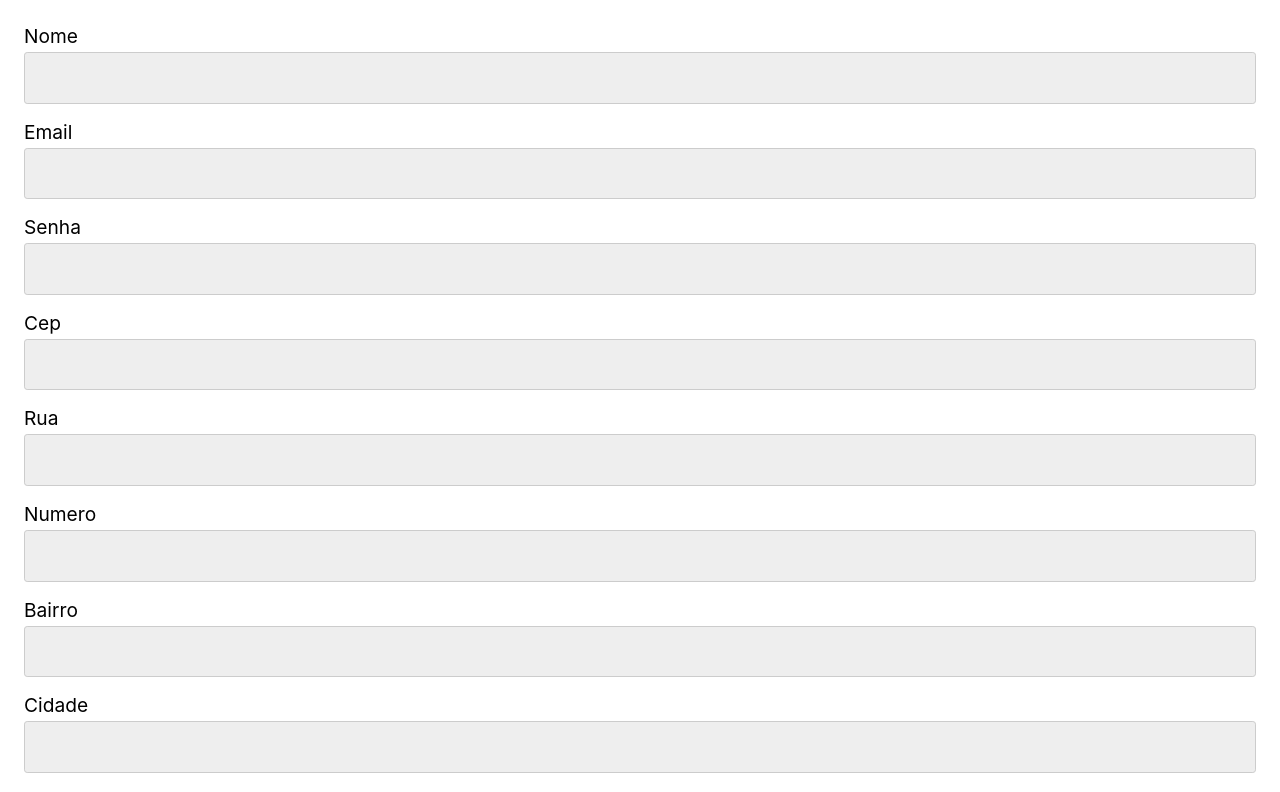
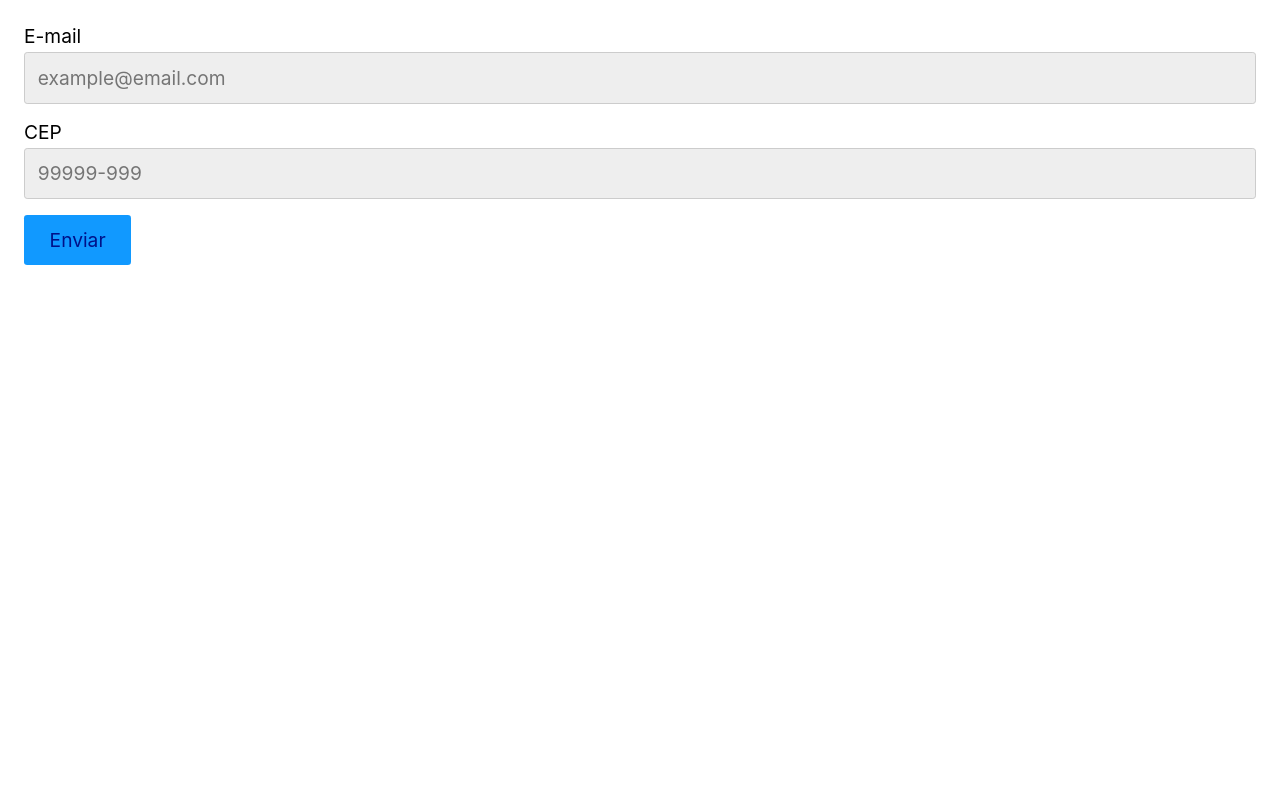
Before and after one commit to AysllaGomes/react-hooks, a React (Create React App) app: page / in a window 1280 px wide. Shown: the top 792 px of the page. Built offline with nearby package versions, Linux system fonts and the light colour scheme.

Commit message:
[ADD] Componentizando o Formulário

```diff
--- a/src/App.js
+++ b/src/App.js
@@ -1,91 +1,39 @@
 import React from 'react';
-
-const formFields = [
-  {
-    id: 'nome',
-    label: 'Nome',
-    type: 'text',
-  },
-  {
-    id: 'email',
-    label: 'Email',
-    type: 'email',
-  },
-  {
-    id: 'senha',
-    label: 'Senha',
-    type: 'password',
-  },
-  {
-    id: 'cep',
-    label: 'Cep',
-    type: 'text',
-  },
-  {
-    id: 'rua',
-    label: 'Rua',
-    type: 'text',
-  },
-  {
-    id: 'numero',
-    label: 'Numero',
-    type: 'text',
-  },
-  {
-    id: 'bairro',
-    label: 'Bairro',
-    type: 'text',
-  },
-  {
-    id: 'cidade',
-    label: 'Cidade',
-    type: 'text',
-  },
-  {
-    id: 'estado',
-    label: 'Estado',
-    type: 'text',
-  },
-];
+import Input from './Form/Input';
+import useForm from './Hooks/useForm';
 
 const App = () => {
-  const [form, setForm] = React.useState(
-    formFields.reduce((accumulator, currentValue) => {
-      return { ...accumulator, [currentValue.id]: '' };
-    }, {}),
-  );
-
-  const [response, setResponse] = React.useState(null);
+  const cep = useForm('cep');
+  const email = useForm('email');
 
   function handleSubmit(event) {
     event.preventDefault();
-    fetch('https://ranekapi.origamid.dev/json/api/usuario', {
-      method: 'POST',
-      headers: {
-        'Content-Type': 'application/json',
-      },
-      body: JSON.stringify(form),
-    }).then((response) => {
-      setResponse(response);
-    });
-  }
-
-  function handleChange({ target }) {
-    const { id, value } = target;
-    setForm({ ...form, [id]: value });
+    if (cep.validate()) {
+      console.log('Enviar');
+    } else {
+      console.log('Não enviar');
+    }
   }
 
   return (
     <form onSubmit={handleSubmit}>
-      {formFields.map(({ id, label, type }) => (
-        <div key={id}>
-          <label htmlFor={id}>{label}</label>
-          <input type={type} id={id} value={form[id]} onChange={handleChange} />
-        </div>
-      ))}
+      <Input
+        label="E-mail"
+        id="email"
+        type="email"
+        placeholder="example@email.com"
+        {...email}
+      />
+
+      <Input
+        label="CEP"
+        id="cep"
+        type="text"
+        placeholder="99999-999"
+        {...cep}
+      />
 
       <button>Enviar</button>
-      {response && response.ok && <p>Usuário Criado</p>}
     </form>
   );
 };
--- /dev/null
+++ b/src/Form/Input.js
@@ -0,0 +1,28 @@
+const Input = ({
+  id,
+  label,
+  value,
+  type,
+  onChange,
+  error,
+  onBlur,
+  placeholder,
+}) => {
+  return (
+    <>
+      <label htmlFor={id}>{label}</label>
+      <input
+        id={id}
+        name={id}
+        type={type}
+        value={value}
+        onBlur={onBlur}
+        onChange={onChange}
+        placeholder={placeholder}
+      />
+      {error && <p>{error}</p>}
+    </>
+  );
+};
+
+export default Input;
--- a/src/useFetch.js
+++ b/src/Hooks/useFetch.js
@@ -15,7 +15,7 @@ const useFetch = () => {
       response = await fetch(url, options);
       json = await response.json();
 
-      //if (response.ok === false) throw new Error(json.message);
+      if (response.ok === false) throw new Error(json.message);
     } catch (error) {
       json = null;
       setError(error.message);
--- /dev/null
+++ b/src/Hooks/useForm.js
@@ -0,0 +1,48 @@
+import React from 'react';
+
+const types = {
+  cep: {
+    regex: /^\d{5}-?\d{3}$/,
+    message: 'Cep inválido',
+  },
+  email: {
+    regex:
+      /^(([^<>()[\]\\.,;:\s@"]+(\.[^<>()[\]\\.,;:\s@"]+)*)|(".+"))@((\[[0-9]{1,3}\.[0-9]{1,3}\.[0-9]{1,3}\.[0-9]{1,3}\])|(([a-zA-Z\-0-9]+\.)+[a-zA-Z]{2,}))$/,
+    message: 'Email inválido',
+  },
+};
+
+const useForm = (type) => {
+  const [value, setValue] = React.useState('');
+  const [error, setError] = React.useState(null);
+
+  function validate(value) {
+    if (type === false) return true;
+    if (value.length === 0) {
+      setError('Preencha um valor');
+      return false;
+    } else if (types[type] && !types[type].regex.test(value)) {
+      setError(types[type].message);
+      return false;
+    } else {
+      setError(null);
+      return true;
+    }
+  }
+
+  function onChange({ target }) {
+    if (error) validate(target.value);
+    setValue(target.value);
+  }
+
+  return {
+    value,
+    setValue,
+    error,
+    onChange,
+    onBlur: () => validate(value),
+    validate: () => validate(value),
+  };
+};
+
+export default useForm;
```
Also changed, not shown: src/Form/Checkbox.js (added, +27 -0 lines), src/Form/Radio.js (added, +22 -0 lines), src/Form/Select.js (added, +20 -0 lines), src/Hooks/useLocalStorage.js (renamed from src/useLocalStorage.js), 1 other file (tests, documents, lock files or other folders).
